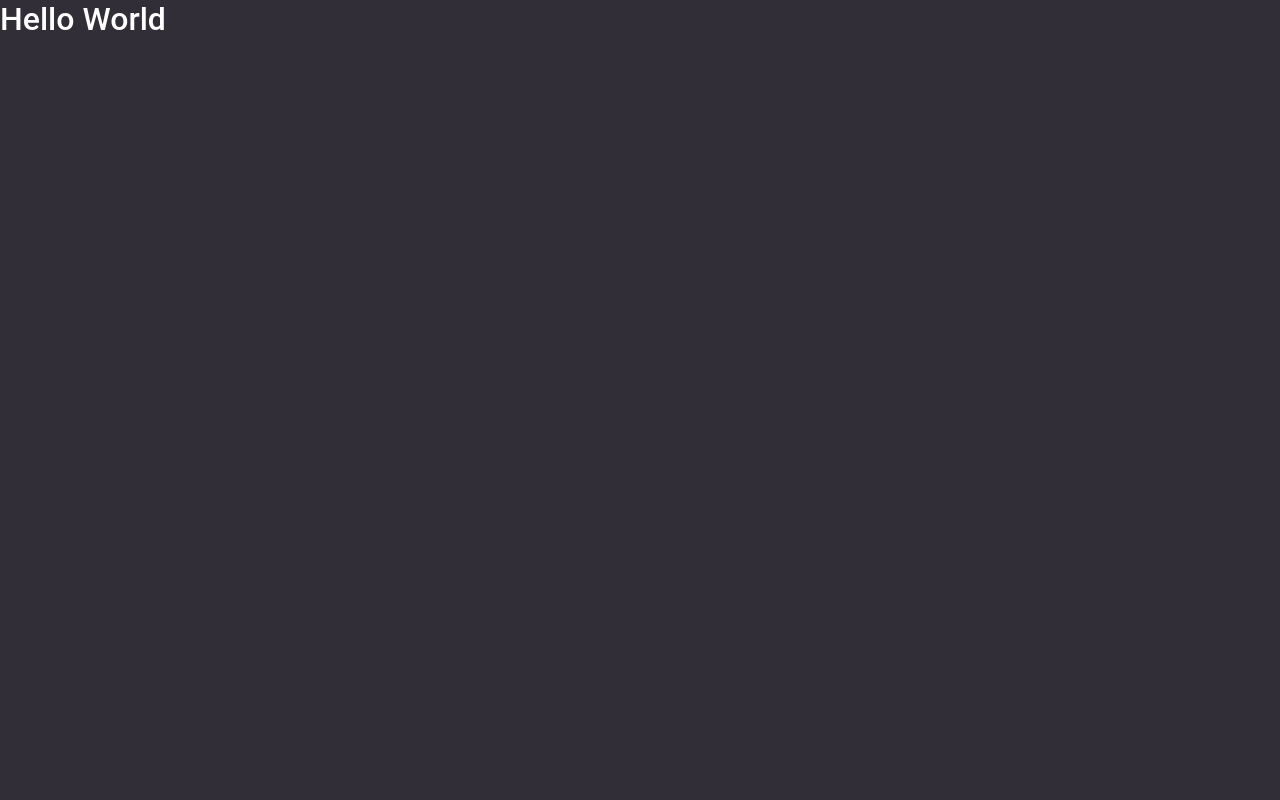
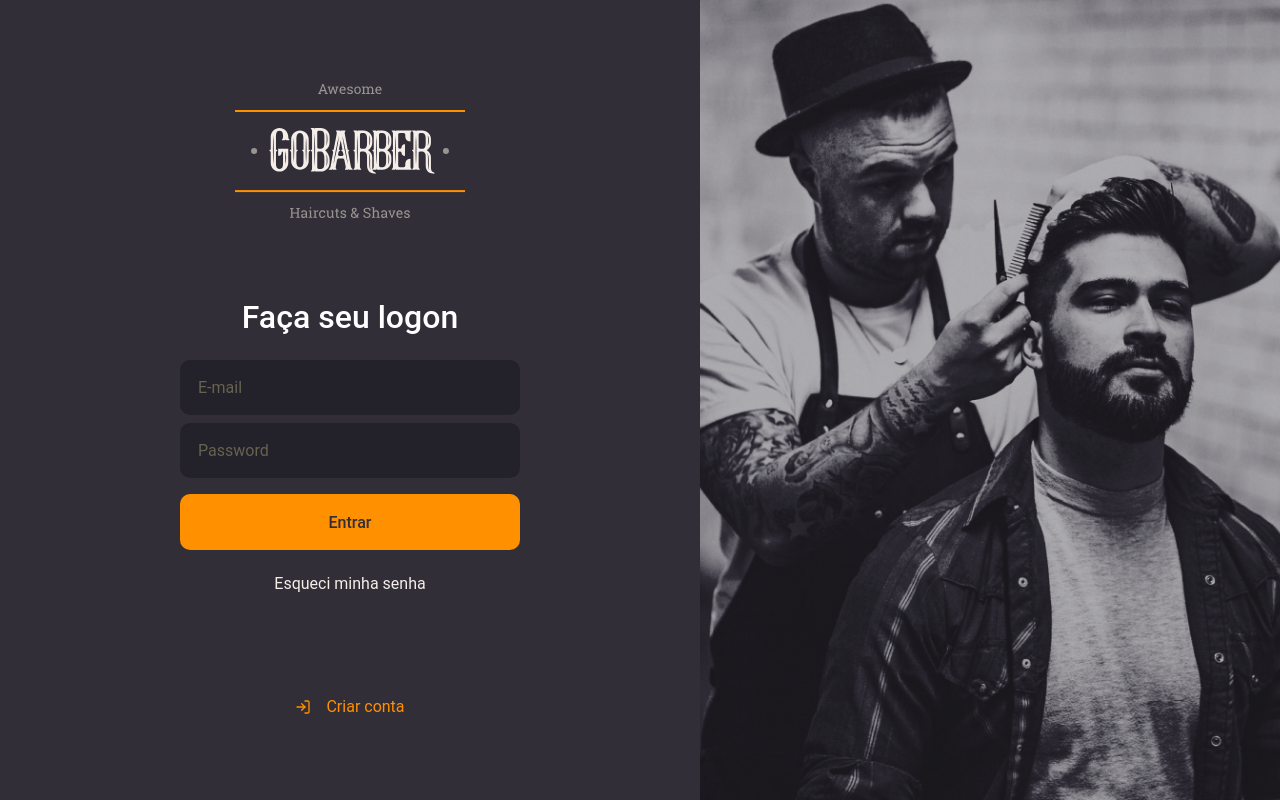
Before and after one commit to welbertSilva/gobarber, a React (Create React App) app in the folder frontend/: page / in a window 1280 px wide. Built offline with nearby package versions, Linux system fonts and the light colour scheme.

Commit message:
:sparkels: Create page Signin finished out components .

```diff
--- a/frontend/package.json
+++ b/frontend/package.json
@@ -18,6 +18,7 @@
     "eslint-plugin-react-hooks": "^4",
     "react": "^17.0.1",
     "react-dom": "^17.0.1",
+    "react-icons": "^4.1.0",
     "react-scripts": "4.0.1",
     "typescript": "^4.0.3",
     "web-vitals": "^0.2.4"
@@ -46,6 +47,7 @@
     "eslint-config-prettier": "^7.1.0",
     "eslint-import-resolver-typescript": "^2.3.0",
     "eslint-plugin-prettier": "^3.3.1",
+    "polished": "^4.0.5",
     "prettier": "^2.2.1",
     "styled-components": "^5.2.1"
   }
--- a/frontend/src/App.tsx
+++ b/frontend/src/App.tsx
@@ -1,10 +1,10 @@
 import React from 'react';
-
 import GlobalStyle from './styles/Global';
+import Signin from './pages/Sigin';
 
 const App: React.FC = () => (
   <>
-    <h1>Hello World</h1>
+    <Signin />
     <GlobalStyle />
   </>
 );
--- /dev/null
+++ b/frontend/src/pages/Sigin/index.tsx
@@ -0,0 +1,26 @@
+import React from 'react';
+import { FiLogIn } from 'react-icons/fi';
+import { Container, Content, Background } from './style';
+import logoImg from '../../assets/logo.svg';
+
+const Signin: React.FC = () => (
+  <Container>
+    <Content>
+      <img src={logoImg} alt="GoBarber" />
+      <form>
+        <h1>Faça seu logon</h1>
+        <input placeholder="E-mail" />
+        <input type="password" placeholder="Password" />
+        <button type="submit">Entrar</button>
+        <a href="forgot">Esqueci minha senha</a>
+      </form>
+      <a href="login">
+        <FiLogIn />
+        Criar conta
+      </a>
+    </Content>
+    <Background />
+  </Container>
+);
+
+export default Signin;
--- /dev/null
+++ b/frontend/src/pages/Sigin/style.ts
@@ -0,0 +1,88 @@
+import styled from 'styled-components';
+import { shade } from 'polished';
+import siginiBackground from '../../assets/sign-in-background.png';
+
+export const Container = styled.div`
+  height: 100vh;
+  display: flex;
+  align-items: stretch;
+`;
+export const Content = styled.div`
+  display: flex;
+  flex-direction: column;
+  place-content: center;
+  width: 100%;
+  max-width: 700px;
+  align-items: center;
+  form {
+    margin: 80px 0;
+    width: 340px;
+    text-align: center;
+    h1 {
+      margin-bottom: 24px;
+    }
+    input {
+      background: #232129;
+      border-radius: 10px;
+      border: 2px solid #232129;
+      padding: 16px;
+      width: 100%;
+      color: #f4ede8;
+
+      &::placeholder {
+        color: #666350;
+      }
+
+      & + input {
+        margin-top: 8px;
+      }
+    }
+    button {
+      background: #ff9000;
+      height: 56px;
+      border-radius: 10px;
+      border: 0px;
+      padding: 0 16px;
+      color: #312e38;
+      width: 100%;
+      font-weight: 500;
+      margin-top: 16px;
+      transition: background-color 0.2s;
+      &:hover {
+        background: ${shade(0.2, '#ff9000')};
+      }
+    }
+    a {
+      color: #f4ede8;
+      display: block;
+      margin-top: 24px;
+      text-decoration: none;
+      transition: color 0.2s;
+
+      &:hover {
+        color: ${shade(0.2, '#f4ede8')};
+      }
+    }
+  }
+  > a {
+    color: #ff9000;
+    display: block;
+    margin-top: 24px;
+    text-decoration: none;
+    transition: color 0.2s;
+    display: flex;
+    align-items: center;
+
+    svg {
+      margin-right: 15px;
+    }
+    &:hover {
+      color: ${shade(0.2, '#ff9000')};
+    }
+  }
+`;
+export const Background = styled.div`
+  flex: 1;
+  background: url(${siginiBackground}) no-repeat center;
+  background-size: cover;
+`;
```
Also changed, not shown: 2 other files (tests, documents, lock files or other folders).
